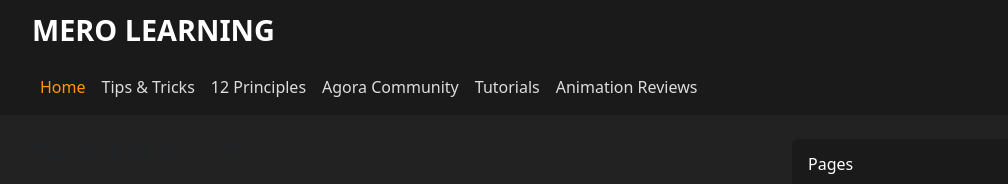
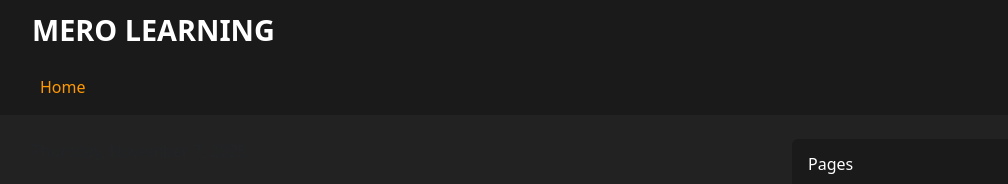
Before and after one commit to anilmaharjanblog/anilmaharjanblog.github.io, a plain HTML site: page index.html in a window 1280 px wide. Shown: the top 184 px of the page, without its empty margins (50-1058 px from the left). Drawn offline with nearby package versions, Linux system fonts and the light colour scheme.

Commit message:
Update index.html

```diff
--- a/index.html
+++ b/index.html
@@ -81,7 +81,7 @@
     </div>
   </header>
 
-  <!-- NAVBAR -->
+  <!-- NAVBAR: ONLY "Home" BUTTON -->
   <nav class="navbar navbar-expand-lg navbar-dark bg-dark-custom">
     <div class="container">
       <button class="navbar-toggler" type="button" data-bs-toggle="collapse" data-bs-target="#navbarNav">
@@ -89,12 +89,10 @@
       </button>
       <div class="collapse navbar-collapse" id="navbarNav">
         <ul class="navbar-nav">
-          <li class="nav-item"><a class="nav-link active" href="index.html">Home</a></li>
-          <li class="nav-item"><a class="nav-link" href="tips.html">Tips & Tricks</a></li>
-          <li class="nav-item"><a class="nav-link" href="animation.html">12 Principles</a></li>
-          <li class="nav-item"><a class="nav-link" href="community.html">Agora Community</a></li>
-          <li class="nav-item"><a class="nav-link" href="tutorials.html">Tutorials</a></li>
-          <li class="nav-item"><a class="nav-link" href="reviews.html">Animation Reviews</a></li>
+          <li class="nav-item">
+            <a class="nav-link active" href="index.html">Home</a>
+          </li>
+          <!-- All other nav items removed -->
         </ul>
       </div>
     </div>
```
